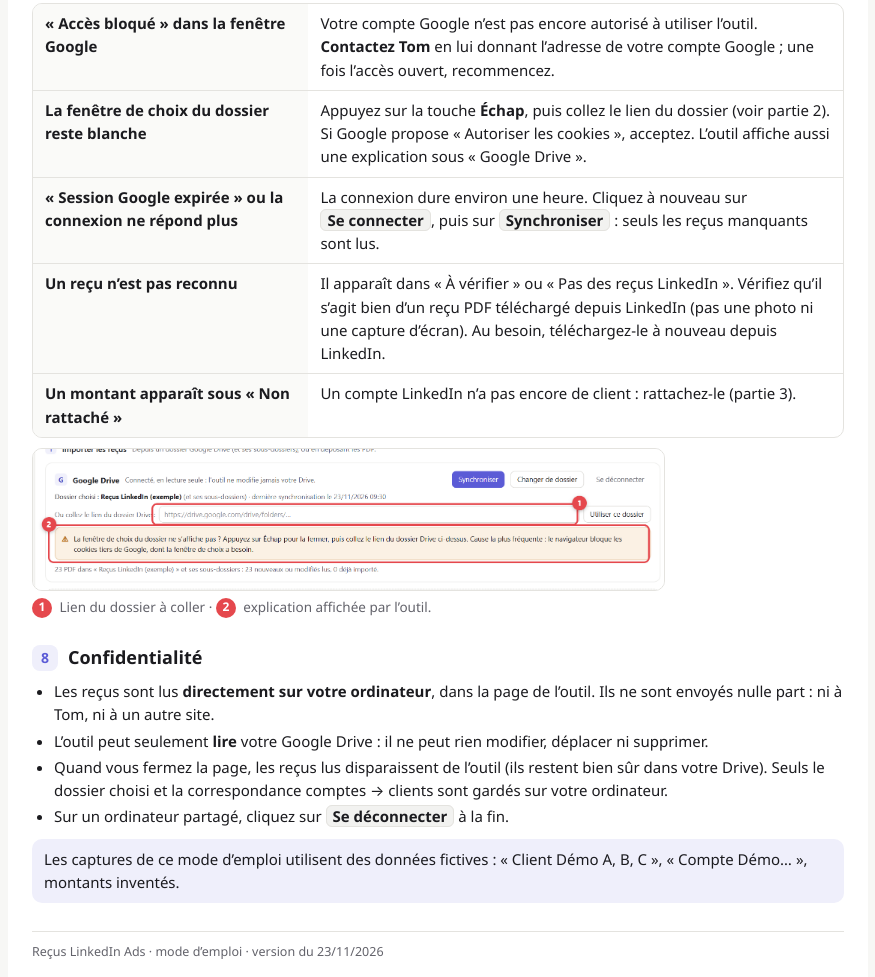
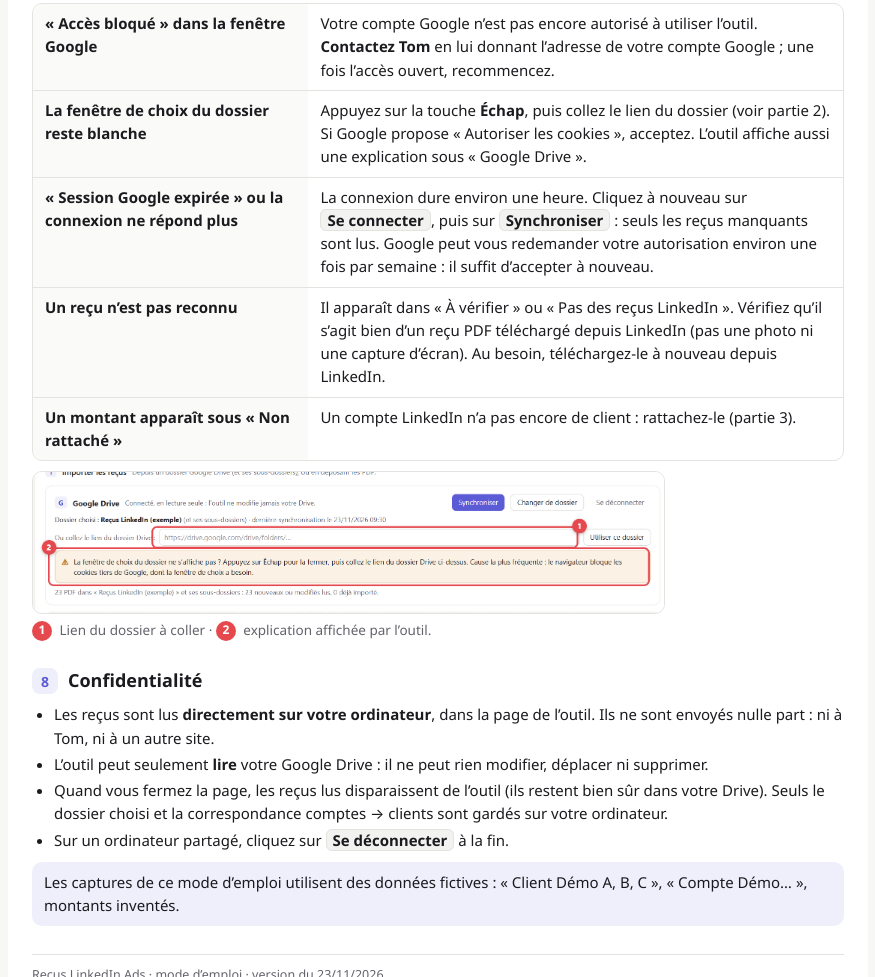
Before and after one commit to eyrobinet/recus-linkedin, a plain HTML site: page mode-emploi.html in a window 1280 px wide. Shown: the part 3730-4707 px from the top of the page, without its empty margins (202-1077 px from the left). Drawn offline with Linux system fonts and the light colour scheme.

Commit message:
Mode d'emploi : nouvelle autorisation Google environ une fois par semaine
Co-Authored-By: Claude Opus 5.5 <noreply@anthropic.com>

```diff
--- a/mode-emploi.html
+++ b/mode-emploi.html
@@ -163,7 +163,7 @@
     <div>La fenêtre de choix du dossier reste blanche</div>
     <div>Appuyez sur la touche <strong>Échap</strong>, puis collez le lien du dossier (voir partie 2). Si Google propose « Autoriser les cookies », acceptez. L’outil affiche aussi une explication sous « Google Drive ».</div>
     <div>« Session Google expirée » ou la connexion ne répond plus</div>
-    <div>La connexion dure environ une heure. Cliquez à nouveau sur <strong class="btn">Se connecter</strong>, puis sur <strong class="btn">Synchroniser</strong> : seuls les reçus manquants sont lus.</div>
+    <div>La connexion dure environ une heure. Cliquez à nouveau sur <strong class="btn">Se connecter</strong>, puis sur <strong class="btn">Synchroniser</strong> : seuls les reçus manquants sont lus. Google peut vous redemander votre autorisation environ une fois par semaine : il suffit d’accepter à nouveau.</div>
     <div>Un reçu n’est pas reconnu</div>
     <div>Il apparaît dans « À vérifier » ou « Pas des reçus LinkedIn ». Vérifiez qu’il s’agit bien d’un reçu PDF téléchargé depuis LinkedIn (pas une photo ni une capture d’écran). Au besoin, téléchargez-le à nouveau depuis LinkedIn.</div>
     <div>Un montant apparaît sous « Non rattaché »</div>
```
Also changed, not shown: 1 other file.
